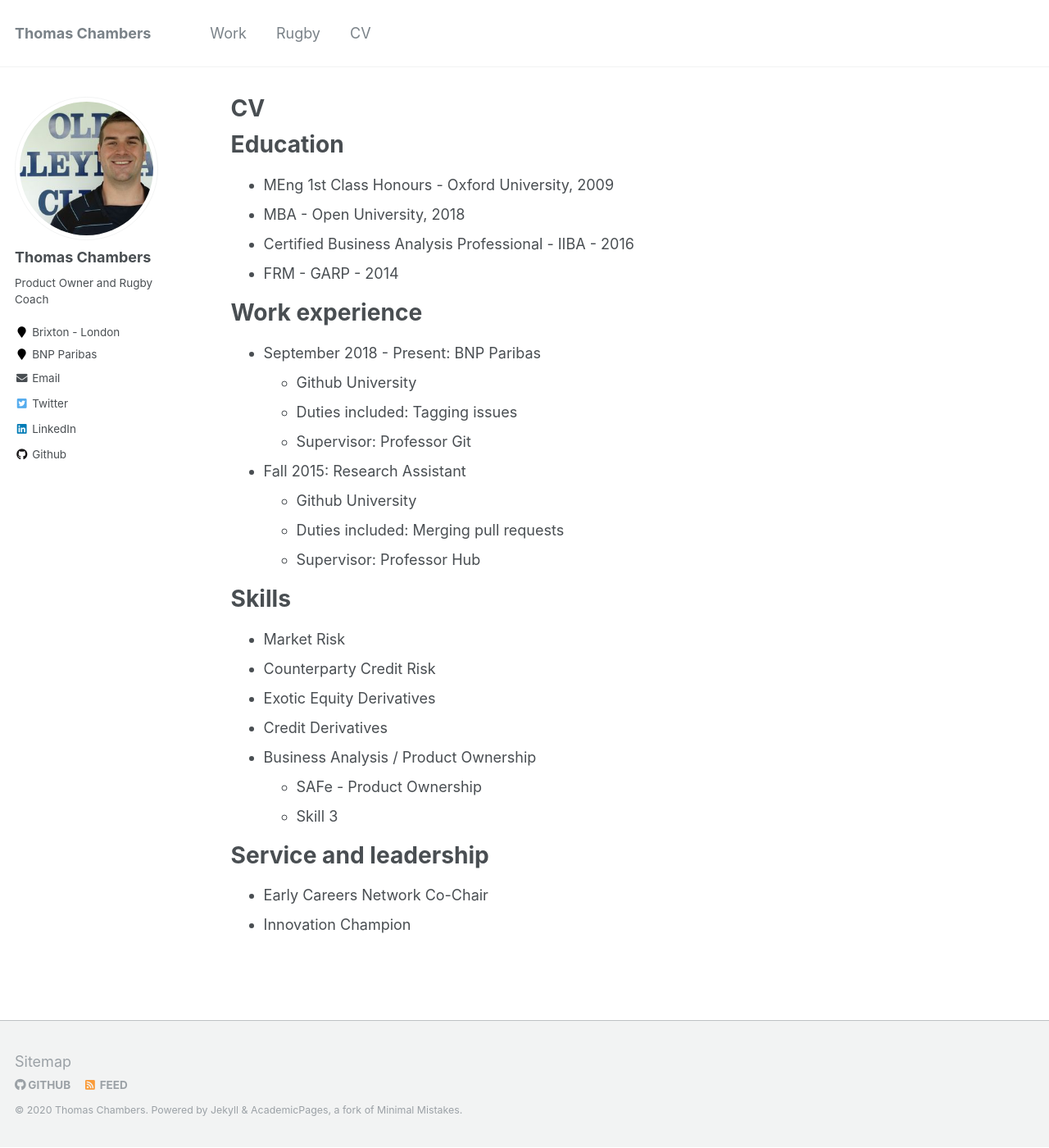
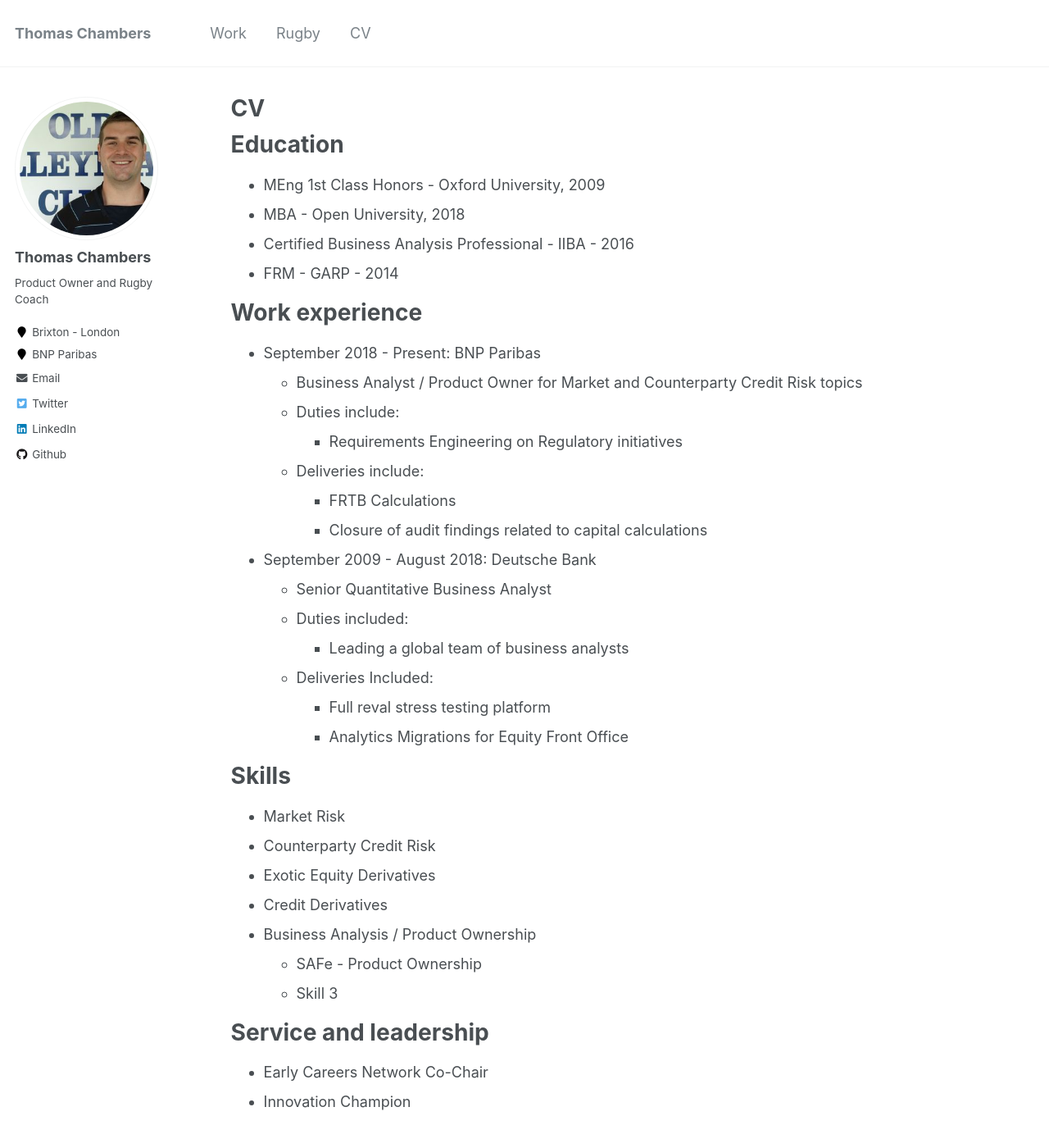
Before and after one commit to tchambers14/tchambers14.github.io, a Jekyll site: the page built from _pages/cv.md, in a window 1280 px wide and 1400 px high. Shown: the whole window at 82% size. Built offline with Jekyll 4.4.1, drawn with Linux system fonts in a browser that asks for light colours.

Commit message:
Updated CV

```diff
--- a/_pages/cv.md
+++ b/_pages/cv.md
@@ -11,7 +11,7 @@ redirect_from:
 
 Education
 ======
-* MEng 1st Class Honours - Oxford University, 2009
+* MEng 1st Class Honors - Oxford University, 2009
 * MBA - Open University, 2018
 * Certified Business Analysis Professional - IIBA - 2016
 * FRM - GARP - 2014
@@ -19,14 +19,21 @@ Education
 Work experience
 ======
 * September 2018 - Present: BNP Paribas
-  * Github University
-  * Duties included: Tagging issues
-  * Supervisor: Professor Git
+  * Business Analyst / Product Owner for Market and Counterparty Credit Risk topics
+  * Duties include:
+    - Requirements Engineering on Regulatory initiatives
+  * Deliveries include:
+    - FRTB Calculations
+    - Closure of audit findings related to capital calculations
 
-* Fall 2015: Research Assistant
-  * Github University
-  * Duties included: Merging pull requests
-  * Supervisor: Professor Hub
+* September 2009 - August 2018: Deutsche Bank
+    * Senior Quantitative Business Analyst
+    * Duties included:
+      - Leading a global team of business analysts
+    * Deliveries Included:
+      - Full reval stress testing platform
+      - Analytics Migrations for Equity Front Office
+
 
 Skills
 ======
```
